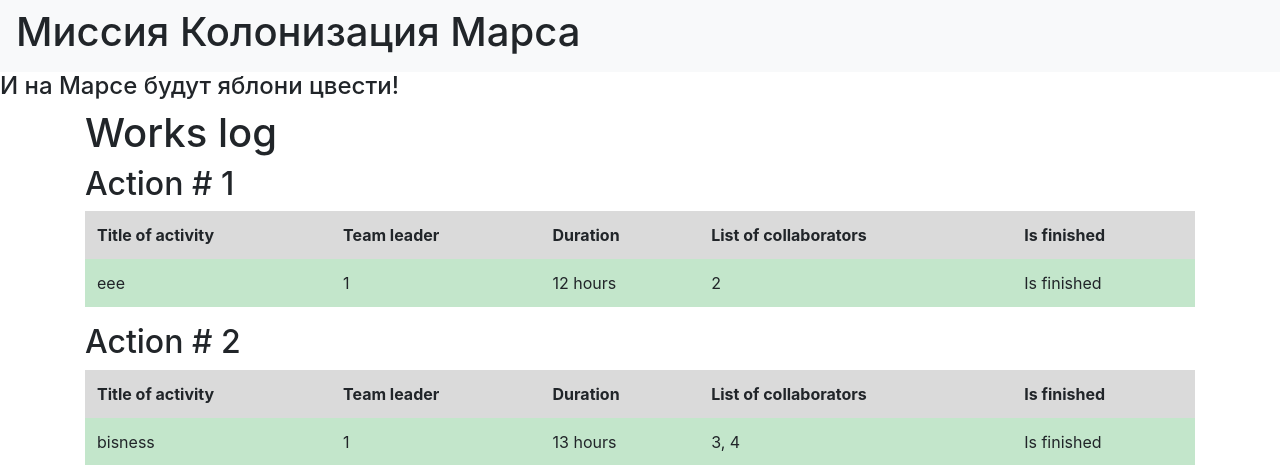
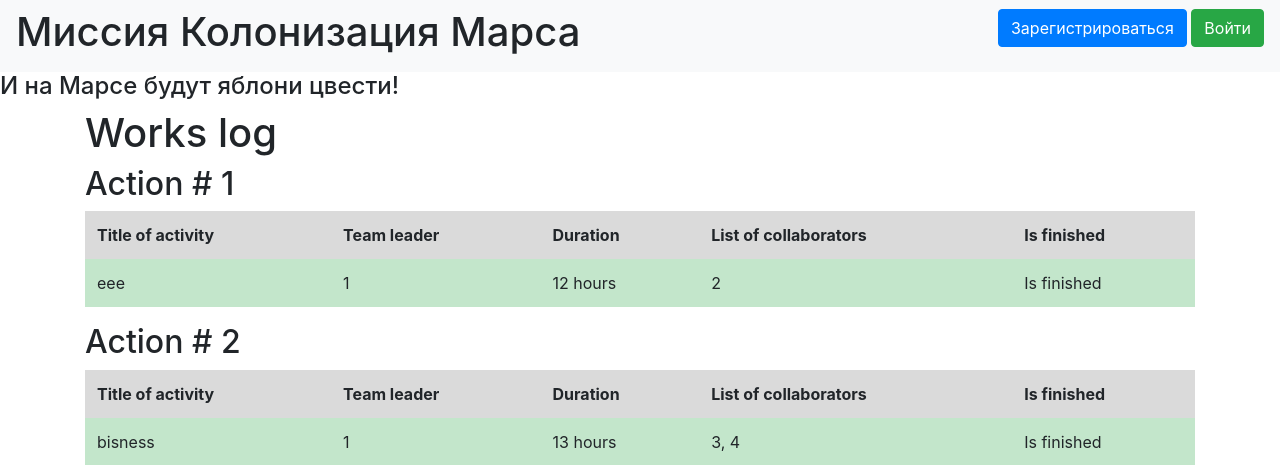
Before and after one commit to Natasha-rare/Sqalchemy-registerform, a Flask app: page / in a window 1280 px wide. Shown: the top 465 px of the page. Run offline with Flask 2, Linux system fonts and the light colour scheme; data comes from the database, SQL or seed files in the repository; some libraries are stand-ins or nearby versions.

Commit message:
Добавлены кнопки вход/авторизация. Выход по нажатию на имя

```diff
--- a/main.py
+++ b/main.py
@@ -55,7 +55,7 @@ def addjob():
 @login_required
 def logout():
     logout_user()
-    return redirect("/")
+    return redirect("/login")
 
 
 @app.route('/')
--- a/templates/base.html
+++ b/templates/base.html
@@ -11,6 +11,14 @@
 <body>
 <nav class="navbar navbar-light bg-light">
     <h1>Миссия Колонизация Марса</h1>
+    {% if current_user.is_authenticated %}
+    <a class="navbar-brand" href="/logout">{{ current_user.name }}</a>
+{% else %}
+    <p>
+        <a class="btn btn-primary " href="/register">Зарегистрироваться</a>
+        <a class="btn btn-success" href="/login">Войти</a>
+    </p>
+{% endif %}
 </nav>
 
 <h4>И на Марсе будут яблони цвести!</h4>
@@ -21,4 +29,3 @@
 </main>
 
 </body>
-</html>
```
